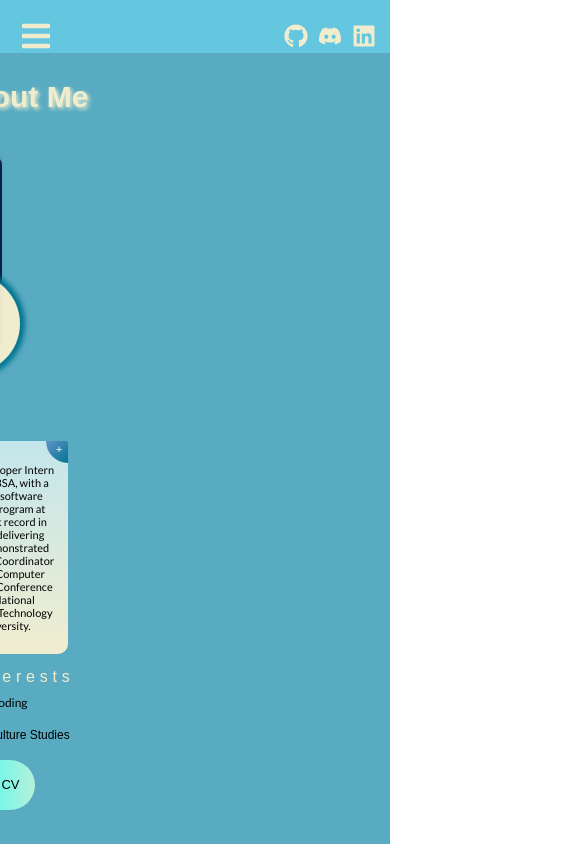
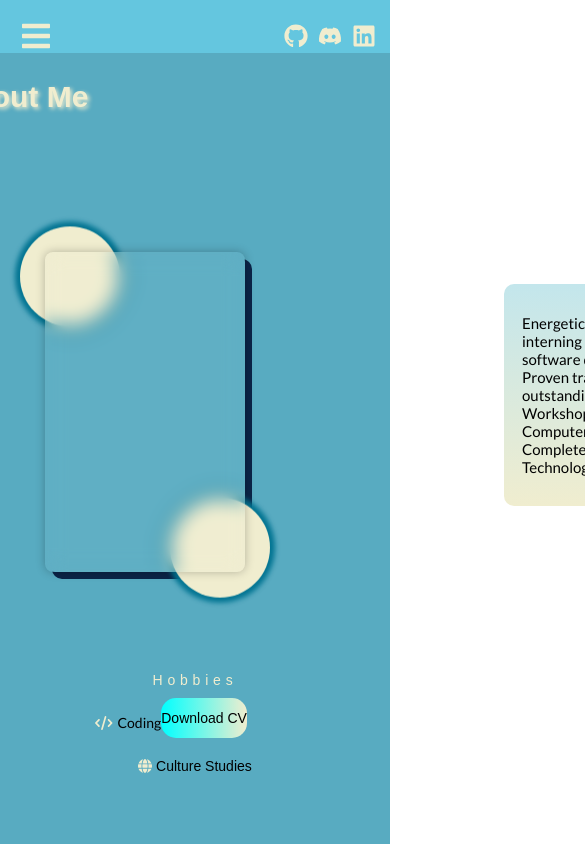
Before and after one commit to Sikhuphela/Port, a React (Create React App) app: page /about in a window 390 px wide. Shown: the top 844 px of the page, 585 px wide, since content can reach past the window. Built offline with nearby package versions, Linux system fonts and the light colour scheme.

Commit message:
Added media queries for mobile screen size

```diff
--- a/src/Pages/About.css
+++ b/src/Pages/About.css
@@ -421,78 +421,64 @@
     background: linear-gradient(32deg, cyan, #f0edcf, #ffeb3b, #03a9f4);
   }
   @media screen and (max-width: 768px) {
-    .about .group {
-      height: 200px;
-      margin-top: -500px;
-      left: -200px; /* Adjust position for smaller screens */
+    .about .IMG {
+      height: 340px; /* Decreased height by 100px */
+      width: calc(100% - 250px); /* Adjusted width */
     }
 
     .card-2 {
-      height: 200px;
-      width: 150px;
-      margin-left: -50px;
-      margin-top: 10px;
+      width: 250px; /* Decreased width by 100px */
+      height: 400px; /* Decreased height by 100px */
     }
-    .about .btn{
-     margin-top: -30px;
-     margin-left: -40px;
-     width: 120%;
-     font-size: 13px;
+
+    .about .cooking,
+    .about .div,
+    .about .text-wrapper-2,
+    .about .text-wrapper-3,
+    .about .text-wrapper-4,
+    .about .text-wrapper-5,
+    .about .group-2,
+    .about .btn {
+      width: 100%; /* Set width to 100% */
+      text-align: center; /* Center the text */
+      margin: 20px auto; /* Center the element */
+      position: static; /* Change position to static */
+      margin-top: 0; /* Remove margin-top */
+      margin-left: 0; /* Remove margin-left */
     }
-    .about .div{
-      position: static;
-      width: 100%;
-      font-size: 16px;
-      text-align: center;
-      margin: 0 auto;
-      margin-top: 210px;
-      margin-left: -90px;
-    }
-    .about .text-wrapper-7{
-      margin-left: -595px;
-      margin-top: 175px;
-      font-size: 16px;
-    }
-    .about .text-wrapper-2{
-      margin-left: -560px;
-      font-size: 12px;
-      margin-bottom: -150px;
-
-    }
-    .about .text-wrapper-3{
-      font-size: 12px;
-      margin-left: -625px;
-      margin-bottom: -480px;
-
-    }
-    .about .text-wrapper-5{
-      font-size: 12px;
-      margin-left: -660px;
-      margin-top: 150px;
-
-    }
-    .about .cooking{
-      margin-left: -540px;
-      font-size: 12px;
-      margin-bottom: -125px;
-    }
-    .card{
-      position: static;
-      font-size: 11px;
-      width: 50%;
-      text-align: center;
-      margin: 0 auto;
-      margin-left: -490px;
-      margin-top: -235px;
-
-    }
-    .go-corner{
-      margin-right: 693px;
-      margin-top: -235px;
-    }
-    .card:before {
-      right: -30px; /* Adjust position for smaller screens */
-      top: -30px; /* Adjust position for smaller screens */
   }
 
+  @media screen and (max-width: 480px) {
+    .about .group {
+      height: auto; /* Adjusted height to fit the content */
+      margin-top: 0; /* Remove negative margin */
+      left: 0; /* Center the group */
+    }
+
+    .about .IMG {
+      height: 240px; /* Decreased height by 100px */
+      width: calc(100% - 200px); /* Adjusted width */
+    }
+
+    .card-2 {
+      width: 200px; /* Decreased width by 100px */
+      height: 320px; /* Decreased height by 100px */
+    }
+
+    .about .cooking,
+    .about .div,
+    .about .text-wrapper-2,
+    .about .text-wrapper-3,
+    .about .text-wrapper-4,
+    .about .text-wrapper-5,
+    .about .group-2,
+    .about .btn {
+      font-size: 14px; /* Decrease font size */
+      width: 100%; /* Set width to 100% */
+      text-align: center; /* Center the text */
+      margin: 10px auto; /* Center the element */
+      position: static; /* Change position to static */
+      margin-top: 0; /* Remove margin-top */
+      margin-left: 0; /* Remove margin-left */
+    }
   }
--- a/src/components/Navbar.css
+++ b/src/components/Navbar.css
@@ -128,7 +128,7 @@ span{
     }
 
     .navbar-toggle {
-      height: 60px;
+      height: 40px;
     }
 
     .social-icons {
```
